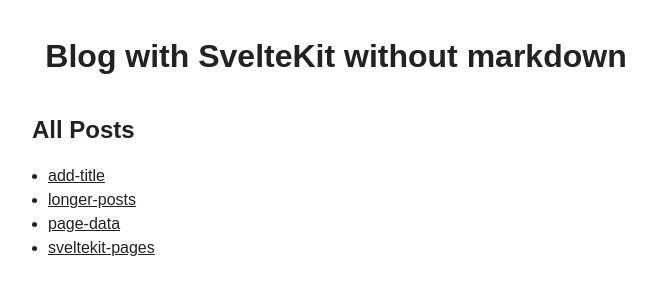
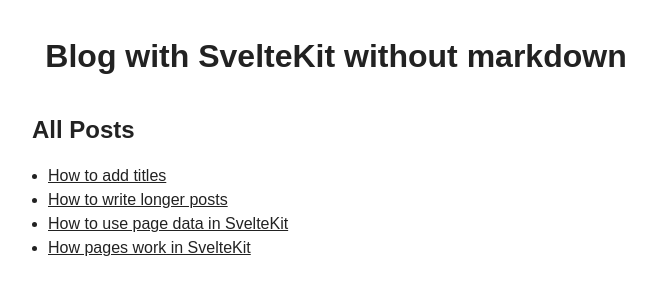
Before and after one commit to ScriptRaccoon/blog-sveltekit-approach, a SvelteKit app: page / in a window 1280 px wide. Shown: the top 300 px of the page, without its empty margins (304-960 px from the left). Built offline with nearby package versions, Linux system fonts and the light colour scheme.

Commit message:
add titles as props, and display them

```diff
--- a/src/routes/+page.server.ts
+++ b/src/routes/+page.server.ts
@@ -1,12 +1,18 @@
-export const load = () => {
-	const path_object = import.meta.glob(
-		"/src/routes/post/*/*.svelte"
+export const load = async () => {
+	const posts_paths = Object.keys(
+		import.meta.glob("/src/routes/post/*/*.svelte")
 	);
-	const full_paths = Object.keys(path_object);
 
-	const paths = full_paths
-		.map((path) => path.split("/").at(-2) ?? "")
-		.filter((name) => name.length > 0);
+	const posts: post[] = await Promise.all(
+		posts_paths.map(async (path) => {
+			const link = path.split("/").at(-2) ?? "";
+			const component = await import(
+				`../routes/post/${link}/+page.svelte`
+			);
+			const { title = "" } = component;
+			return { link, title };
+		})
+	);
 
-	return { paths };
+	return { posts };
 };
--- a/src/routes/+page.svelte
+++ b/src/routes/+page.svelte
@@ -1,5 +1,6 @@
 <script lang="ts">
 	export let data;
+	const { posts } = data;
 </script>
 
 <svelte:head>
@@ -10,9 +11,11 @@
 	<h2>All Posts</h2>
 
 	<ul>
-		{#each data.paths as path}
+		{#each posts as post}
 			<li>
-				<a href="/post/{path}">{path}</a>
+				<a href="/post/{post.link}">
+					{post.title}
+				</a>
 			</li>
 		{/each}
 	</ul>
--- a/src/routes/post/add-title/+page.server.ts
+++ /dev/null
@@ -1,3 +0,0 @@
-export const load = () => {
-	return { title: "How to add a title" };
-};
--- a/src/routes/post/add-title/+page.svelte
+++ b/src/routes/post/add-title/+page.svelte
@@ -1,3 +1,7 @@
+<script lang="ts" context="module">
+	export let title = "How to add titles";
+</script>
+
 <p>
 	Lorem ipsum dolor sit amet consectetur adipisicing elit. Labore
 	recusandae odio amet ab impedit enim! Molestias praesentium totam
--- a/src/routes/post/longer-posts/+page.server.ts
+++ /dev/null
@@ -1,3 +0,0 @@
-export const load = () => {
-	return { title: "How to write longer posts" };
-};
--- a/src/routes/post/longer-posts/+page.svelte
+++ b/src/routes/post/longer-posts/+page.svelte
@@ -1,3 +1,7 @@
+<script lang="ts" context="module">
+	export let title = "How to write longer posts";
+</script>
+
 <p>
 	Lorem ipsum dolor sit amet consectetur adipisicing elit. Eius
 	consequatur illum ipsum facilis minima perspiciatis a nostrum
--- a/src/routes/post/page-data/+page.server.ts
+++ /dev/null
@@ -1,3 +0,0 @@
-export const load = () => {
-	return { title: "How to work with page data in SvelteKit" };
-};
--- a/src/routes/post/page-data/+page.svelte
+++ b/src/routes/post/page-data/+page.svelte
@@ -1,3 +1,7 @@
+<script lang="ts" context="module">
+	export let title = "How to use page data in SvelteKit";
+</script>
+
 <p>
 	Lorem ipsum dolor sit amet consectetur adipisicing elit. Quasi
 	quisquam ex, quia id amet numquam neque, aliquid voluptatum
--- a/src/routes/post/sveltekit-pages/+page.server.ts
+++ /dev/null
@@ -1,5 +0,0 @@
-export const load = () => {
-	return {
-		title: "How SvelteKit pages work",
-	};
-};
--- a/src/routes/post/sveltekit-pages/+page.svelte
+++ b/src/routes/post/sveltekit-pages/+page.svelte
@@ -1,3 +1,7 @@
+<script lang="ts" context="module">
+	export let title = "How pages work in SvelteKit";
+</script>
+
 <p>
 	Lorem ipsum dolor, sit amet consectetur adipisicing elit.
 	Suscipit, dolorum saepe laudantium culpa laborum quidem earum iure
```
Also changed, not shown: src/app.d.ts (+6 -3 lines), src/routes/post/+layout.svelte (+0 -10 lines).
